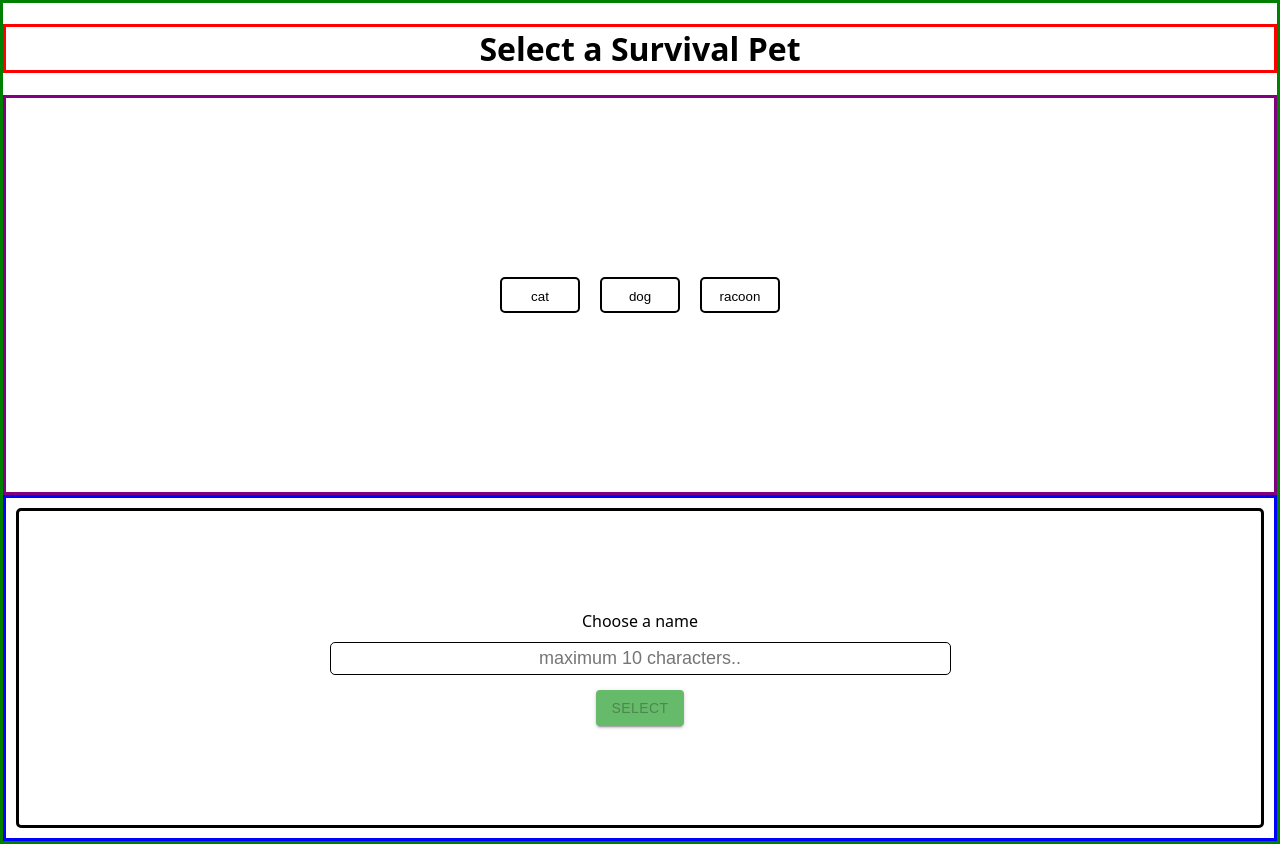
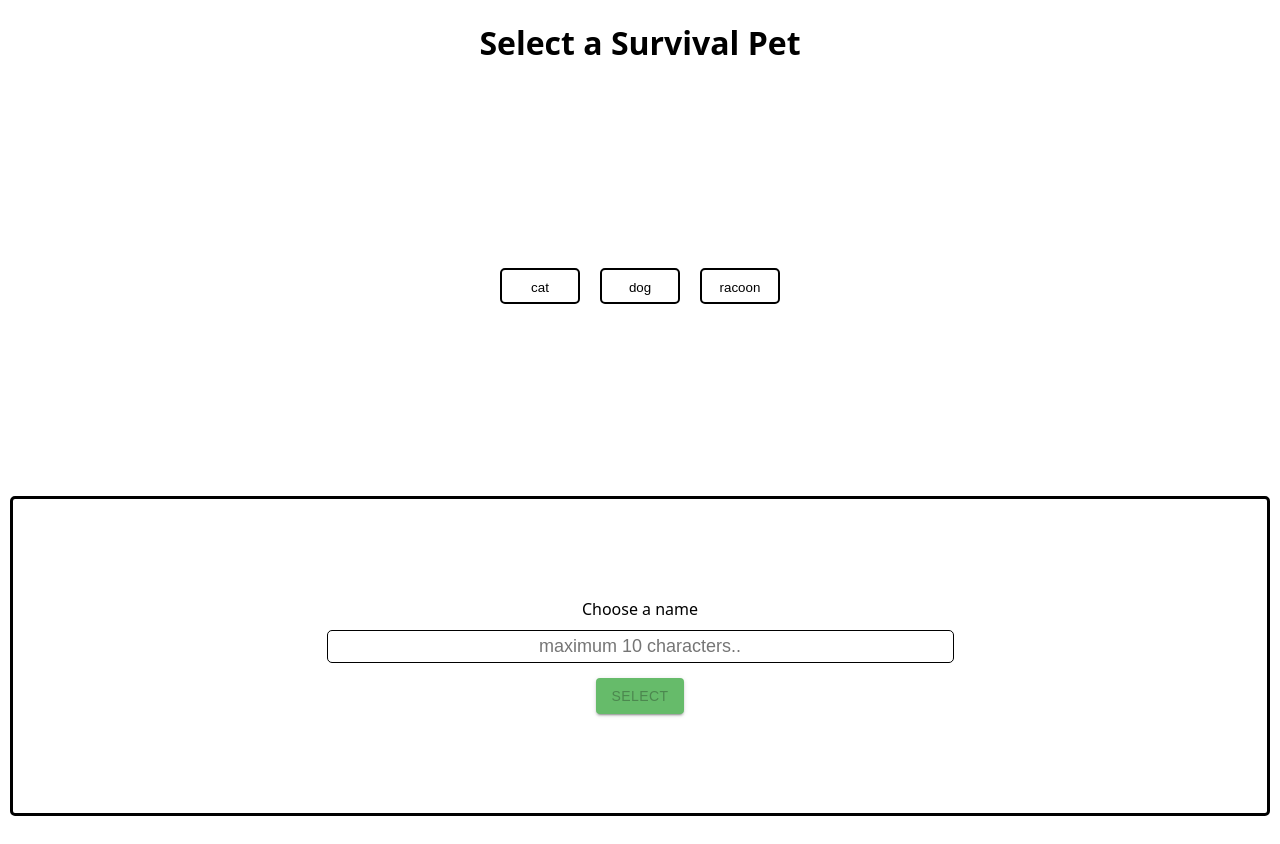
Before and after one commit to Braun-Johannes/Survival-Pets, a Next.js app: page / in a window 1280 px wide. Built offline with nearby package versions, Linux system fonts and the light colour scheme.

Commit message:
removed test borders

```diff
--- a/components/Styles/PositionedDiv.js
+++ b/components/Styles/PositionedDiv.js
@@ -1,7 +1,7 @@
 import styled from "styled-components";
 
 const PositionedDiv = styled.div`
-border: 3px solid blue;
+
 
 `;
 
--- a/components/Styles/StyledHeading.js
+++ b/components/Styles/StyledHeading.js
@@ -1,7 +1,7 @@
 import styled from "styled-components";
 
 const StyledHeading = styled.h1`
-border: solid red 3px;
+
   ${(props) => props.$variant === "select" && ` text-align: center;`}
   ${(props) => props.$variant === "livingroom" && ` text-align: center;`}
 `;
--- a/components/Styles/StyledSection.js
+++ b/components/Styles/StyledSection.js
@@ -5,7 +5,6 @@ const StyledSection = styled.section`
   justify-content: center;
   align-items: center;
   min-height: 400px;
-  border: solid purple 3px;
 `;
 
 export default StyledSection;
--- a/pages/index.js
+++ b/pages/index.js
@@ -136,5 +136,4 @@ export default function HomePage() {
 const StyledGrid = styled.div`
 display: grid;
 grid-template-rows: repeat(3, auto);
-border: solid green 3px;
 `
```
